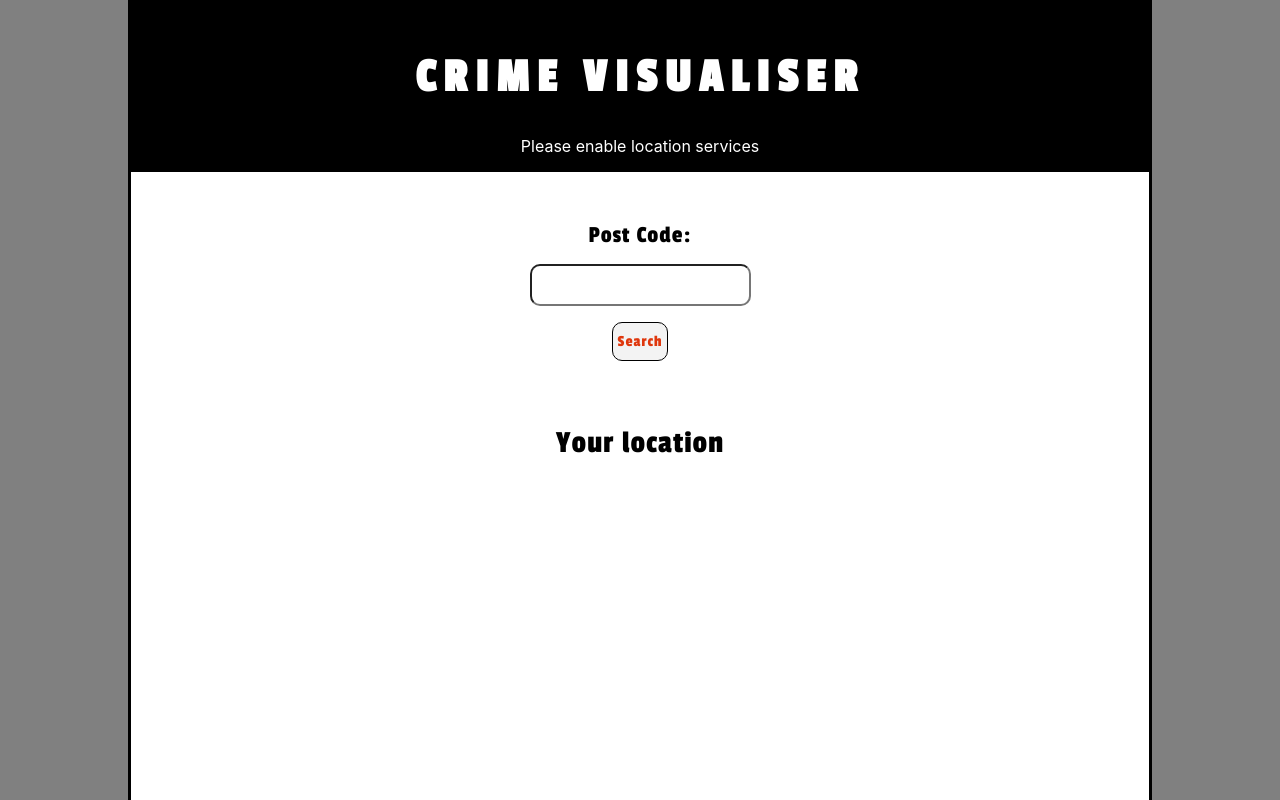
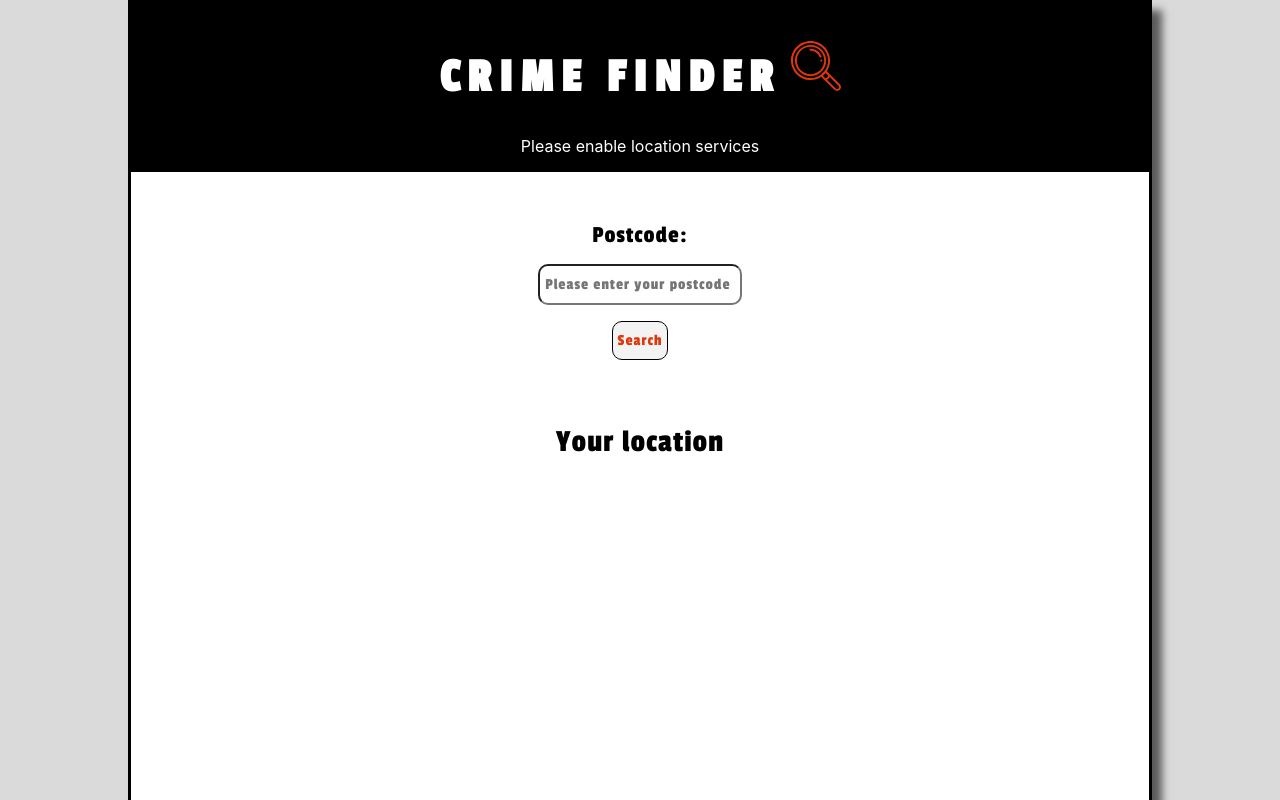
Before and after one commit to DominicH247/crime-visualiser, a React (Create React App) app: page / in a window 1280 px wide. Shown: the top 800 px of the page. Built offline with nearby package versions, Linux system fonts and the light colour scheme; no server answers.

Commit message:
Added title icon

```diff
--- a/src/App.css
+++ b/src/App.css
@@ -5,7 +5,7 @@
 }
 
 body {
-  background-color: grey;
+  background-color: rgb(218, 218, 218);
 }
 
 .App {
@@ -15,6 +15,7 @@ body {
   margin: 0 auto;
   border: solid;
   background: white;
+  box-shadow: rgb(90, 90, 90) 10px 10px 8px;
 }
 
 .main-title {
@@ -28,6 +29,7 @@ header h1 {
   letter-spacing: 8px;
   text-transform: uppercase;
   color: white;
+  display: inline-block;
 }
 
 header p {
@@ -35,6 +37,10 @@ header p {
   padding-bottom: 1rem;
 }
 
+.magnifying-img {
+  height: 50px;
+  margin-left: 10px;
+}
 .search-form {
   margin-top: 50px;
   font-family: "Passion One", cursive;
@@ -48,6 +54,10 @@ header p {
   display: block;
   margin: 1rem auto;
   font-size: 1rem;
+  font-family: "Passion One", cursive;
+  width: 20%;
+  font-weight: lighter;
+  letter-spacing: 1px;
 }
 
 .search-form input:focus {
--- a/src/components/SearchBar.jsx
+++ b/src/components/SearchBar.jsx
@@ -156,7 +156,7 @@ class SearchBar extends Component {
       <div className="search-container">
         <form className="search-form" onSubmit={this.handleSubmit}>
           <label>
-            Post Code: <input type="text" onChange={this.handleChange} />
+            Postcode: <input type="text" onChange={this.handleChange} placeholder="Please enter your postcode"/>
           </label>
           <button>Search</button>
         </form>
--- a/src/components/Title.jsx
+++ b/src/components/Title.jsx
@@ -1,9 +1,11 @@
 import React from "react";
+import MagnifyingGlass from "../images/loupe.svg";
 
 const Title = () => {
   return(
   <div>
-  <h1> Crime Visualiser </h1>
+  <h1> Crime Finder </h1>
+  <img className="magnifying-img" src={MagnifyingGlass} alt="magnifying-glass"></img>
   <p>Please enable location services</p>
   </div>
   )
```
Also changed, not shown: src/images/loupe.svg (added).
